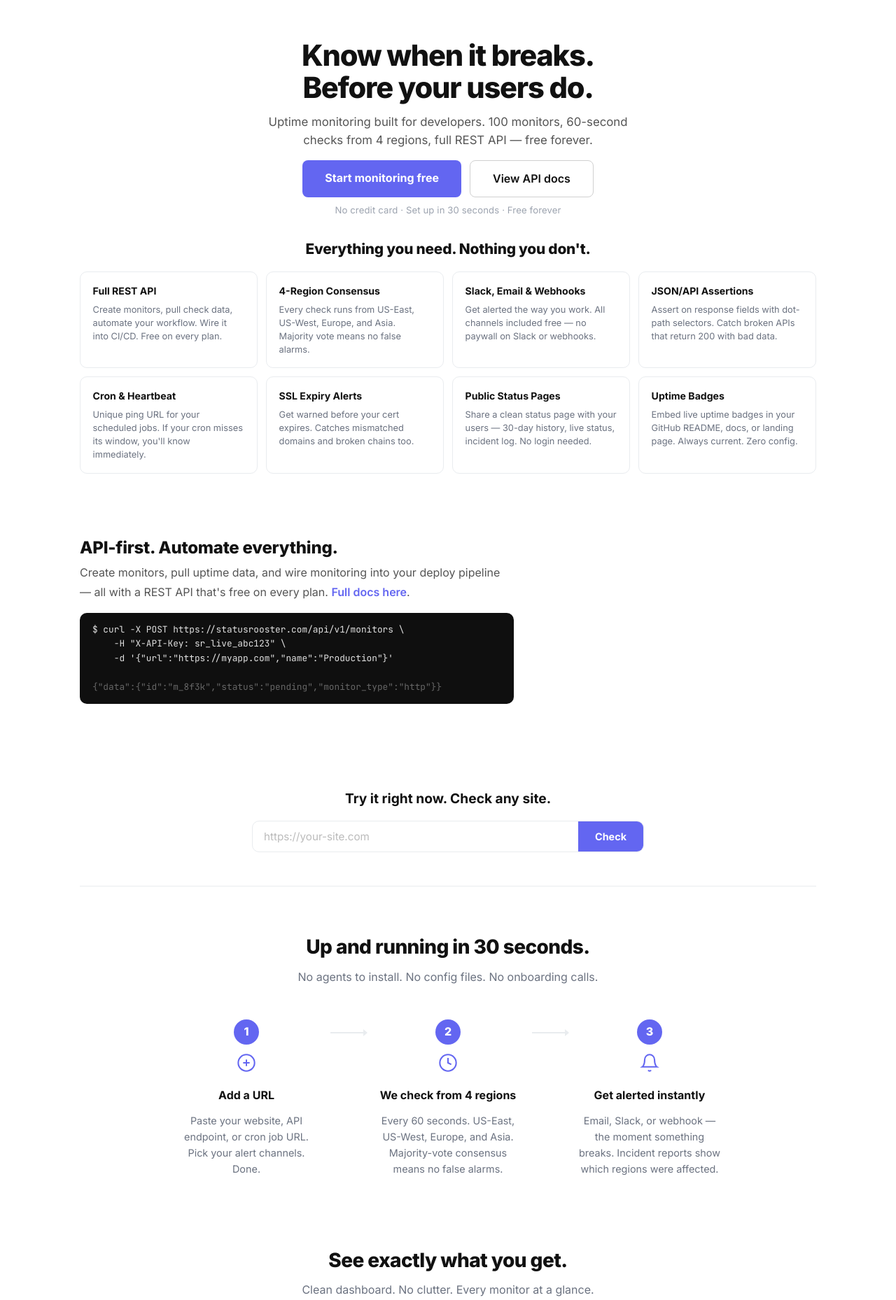
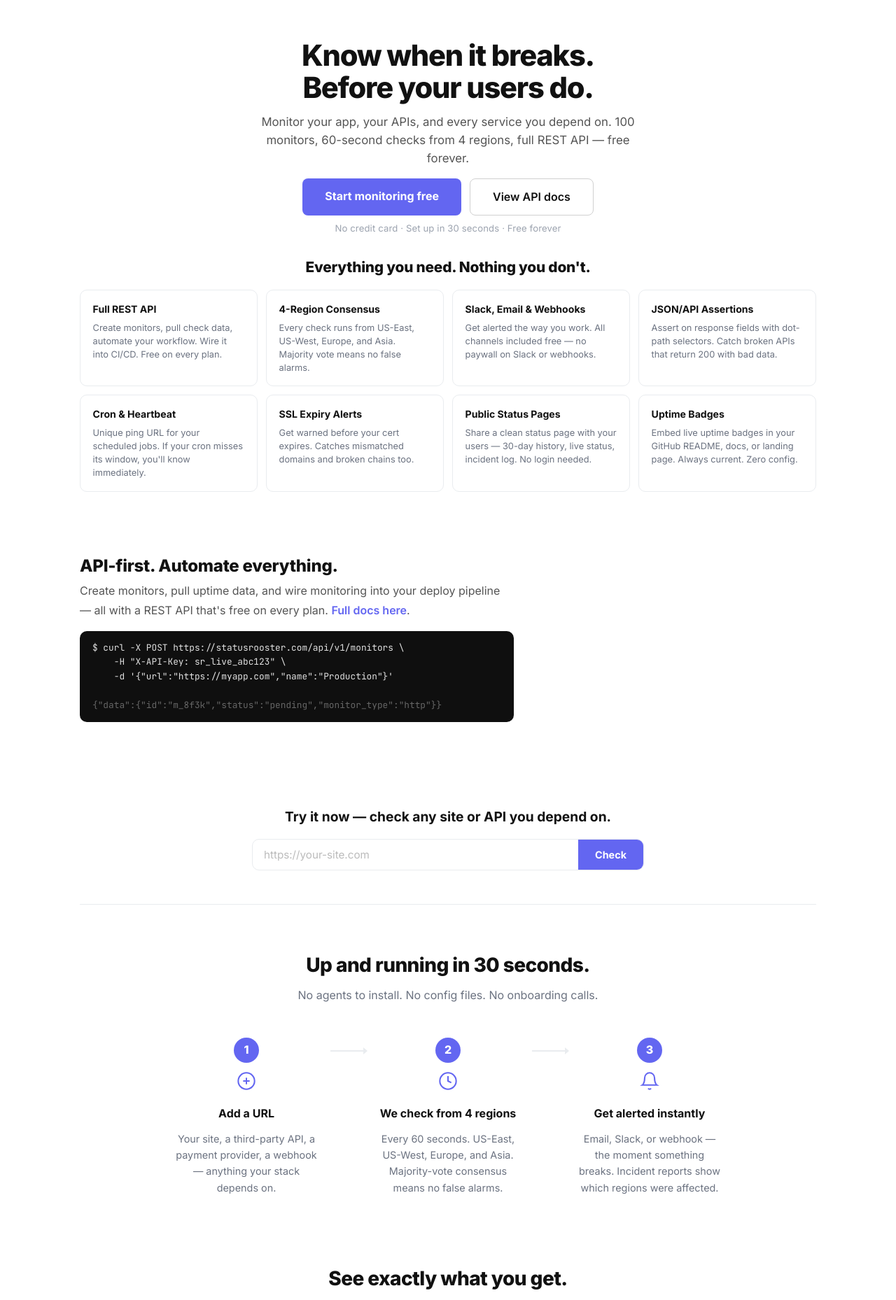
Before and after one commit to grantbang/statusrooster, a FastAPI app: page / in a window 1280 px wide. Shown: the part 62-1920 px from the top of the page at 70% size. Run offline with FastAPI, Linux system fonts and the light colour scheme.

Commit message:
Position monitoring for your whole stack, not just your own site
Landing page hero, meta description, URL checker heading, and step 1 all
now communicate that StatusRooster monitors your app AND every service
you depend on (third-party APIs, payment providers, webhooks, etc.).
Pricing page mirrors the same messaging on both Free and Pro plans.

Co-Authored-By: Claude Opus 4.6 <noreply@anthropic.com>

```diff
--- a/app/templates/landing.html
+++ b/app/templates/landing.html
@@ -1,7 +1,7 @@
 {% extends "base.html" %}
 
 {% block title %}StatusRooster — Uptime Monitoring for Developers{% endblock %}
-{% block description %}Know when your app goes down before your users do. 100 free monitors, 60-second checks from 4 regions, full REST API, Slack/webhook alerts. No credit card.{% endblock %}
+{% block description %}Monitor your app, your APIs, and every service you depend on. 100 free monitors, 60-second checks from 4 regions, full REST API, Slack/webhook alerts. No credit card.{% endblock %}
 
 {% block canonical %}<link rel="canonical" href="https://statusrooster.com/">{% endblock %}
 
@@ -13,7 +13,7 @@
 <!-- Hero -->
 <section class="l-hero">
     <h1>Know when it breaks.<br>Before your users do.</h1>
-    <p class="l-hero-sub">Uptime monitoring built for developers. 100 monitors, 60-second checks from 4 regions, full REST API — free forever.</p>
+    <p class="l-hero-sub">Monitor your app, your APIs, and every service you depend on. 100 monitors, 60-second checks from 4 regions, full REST API — free forever.</p>
 
     <div class="l-hero-actions">
         <a href="/signup" class="l-btn-primary">Start monitoring free</a>
@@ -80,7 +80,7 @@
 
 <!-- URL Checker — try before you sign up -->
 <section class="l-checker-wrap">
-    <h2>Try it right now. Check any site.</h2>
+    <h2>Try it now — check any site or API you depend on.</h2>
     <div class="url-checker">
         <form class="checker-form" id="checkerForm" onsubmit="return checkUrl(event)">
             <input type="text" class="checker-input" id="checkerUrl"
@@ -140,7 +140,7 @@
                 <svg aria-hidden="true" width="28" height="28" viewBox="0 0 24 24" fill="none" stroke="currentColor" stroke-width="1.75"><circle cx="12" cy="12" r="10"/><line x1="12" y1="8" x2="12" y2="16"/><line x1="8" y1="12" x2="16" y2="12"/></svg>
             </div>
             <h3>Add a URL</h3>
-            <p>Paste your website, API endpoint, or cron job URL. Pick your alert channels. Done.</p>
+            <p>Your site, a third-party API, a payment provider, a webhook — anything your stack depends on.</p>
         </div>
         <div class="l-howto-connector" aria-hidden="true"></div>
         <div class="l-howto-step">
@@ -197,7 +197,7 @@
             <h3>Free</h3>
             <div class="l-price">$0 <span>/ forever</span></div>
             <ul>
-                <li><strong>100 monitors</strong></li>
+                <li><strong>100 monitors</strong> — your app + dependencies</li>
                 <li>60-second checks from 4 regions</li>
                 <li>Email, Slack &amp; webhook alerts</li>
                 <li>HTTP, SSL, Heartbeat &amp; JSON/API</li>
--- a/app/templates/pricing.html
+++ b/app/templates/pricing.html
@@ -1,7 +1,7 @@
 {% extends "base.html" %}
 
 {% block title %}Pricing{% endblock %}
-{% block description %}Simple uptime monitoring. 100 monitors free, 200 for $9/mo. No bloat, no confusion.{% endblock %}
+{% block description %}Monitor your app and every service you depend on. 100 monitors free, 200 for $9/mo. No bloat, no confusion.{% endblock %}
 {% block canonical %}<link rel="canonical" href="https://statusrooster.com/pricing">{% endblock %}
 
 {% block extra_css %}
@@ -26,7 +26,7 @@
 
             <div class="section-label">Monitoring</div>
             <ul class="price-features">
-                <li><span class="check">✓</span> Up to 100 monitors</li>
+                <li><span class="check">✓</span> Up to 100 monitors — your app + every dependency</li>
                 <li><span class="check">✓</span> 60-second check interval (custom per monitor)</li>
                 <li><span class="check">✓</span> JSON/API response validation</li>
                 <li><span class="check">✓</span> SSL certificate expiry monitoring</li>
```
